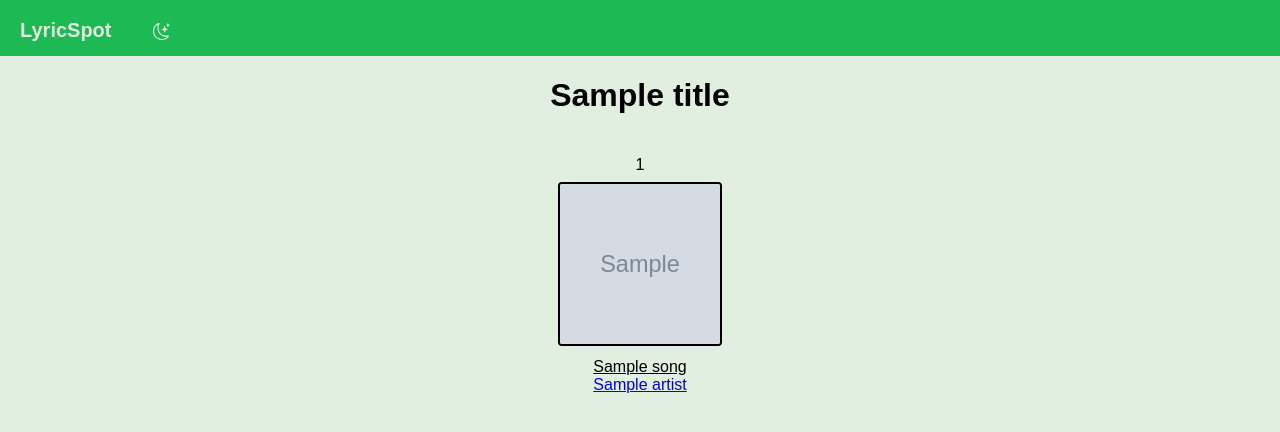
After one commit to PavelPashov/lyricspot, a Flask app: template src/templates/songs.html in a window 1280 px wide. The commit adds this page. Shown: the top 432 px of the page. Run offline with Flask 2, Linux system fonts and the light colour scheme; the template is opened without the code that fills it: most values are stand-ins (such as "Sample title", 1, 10 or a date in 2020); grey boxes marked "Sample" are stand-in pictures; some libraries are stand-ins or nearby versions.

Commit message:
Added routes for recent and top songs (#10)
Added an html template for song pages

Updated the style files accordingly

Changed some of the song attributes of the RecentSongs and TopSongs

Updated e2e tests

```diff
--- a/src/application.py
+++ b/src/application.py
@@ -2,7 +2,7 @@ import logging
 import time
 import os
 
-from flask import Flask,  redirect, render_template, request,  session
+from flask import Flask, redirect, render_template, request,  session
 from flask_restful import Api
 from flask_session import Session
 
@@ -49,6 +49,16 @@ app.config["SESSION_PERMANENT"] = False
 app.config["SESSION_TYPE"] = "filesystem"
 Session(app)
 
+# Endpoints for fetching data
+api.add_resource(CurrentLyricsAPI, '/api/v0/songs/lyrics')
+api.add_resource(PlayingSongAPI, '/api/v0/songs/current')
+api.add_resource(RecentSongAPI, '/api/v0/songs/recetly_played/<string:song_id>')
+api.add_resource(RecentSongLyricsAPI, '/api/v0/songs/recetly_played/lyrics/<string:song_id>')
+api.add_resource(RecentSongsAPI, '/api/v0/songs/recetly_played/')
+api.add_resource(TopSongAPI, '/api/v0/songs/top/<string:song_id>')
+api.add_resource(TopSongsAPI, '/api/v0/songs/top/')
+api.add_resource(TopSongLyricsAPI, '/api/v0/songs/top/lyrics/<string:song_id>')
+
 
 @refresh_token
 @app.route("/")
@@ -77,14 +87,16 @@ def hello():
     return redirect('/')
 
 
-api.add_resource(CurrentLyricsAPI, '/api/v0/songs/lyrics')
-api.add_resource(PlayingSongAPI, '/api/v0/songs/current')
-api.add_resource(RecentSongAPI, '/api/v0/songs/recetly_played/<string:song_id>')
-api.add_resource(RecentSongLyricsAPI, '/api/v0/songs/recetly_played/lyrics/<string:song_id>')
-api.add_resource(RecentSongsAPI, '/api/v0/songs/recetly_played/')
-api.add_resource(TopSongAPI, '/api/v0/songs/top/<string:song_id>')
-api.add_resource(TopSongsAPI, '/api/v0/songs/top/')
-api.add_resource(TopSongLyricsAPI, '/api/v0/songs/top/lyrics/<string:song_id>')
+@app.route("/top")
+def top_songs():
+    songs = TopSongsAPI().get()['songs']
+    return render_template('songs.html', songs=songs, title='Your 50 Top Played Tracks')
+
+
+@app.route("/recent")
+def recent_songs():
+    songs = RecentSongsAPI().get()['songs']
+    return render_template('songs.html', songs=songs, title='Your 50 Recently Played Tracks')
 
 
 @app.route('/player', methods=['POST'])
--- a/src/resources.py
+++ b/src/resources.py
@@ -51,7 +51,8 @@ class RecentSongsAPI(RecentSongAPI):
     @login_required
     def get(self):
         self.tracks.get_songs()
-        return [song.__dict__ for song in self.tracks.songs]
+        data = {'songs': [song.__dict__ for song in self.tracks.songs]}
+        return data
 
 
 class TopSongAPI(RecentSongAPI):
--- a/src/songs.py
+++ b/src/songs.py
@@ -72,7 +72,7 @@ class RecentSongs(Songs):
         """Get all recentely played songs."""
         try:
             url = f'https://api.spotify.com/v1/me/player/recently-played?limit={limit}'
-
+            print(session['token'])
             headers = {
                 'accept': 'application/json',
                 'Content-Type': 'application/json',
@@ -89,6 +89,7 @@ class RecentSongs(Songs):
                 song.artists = artists
                 song.album = item['track']['album']['name']
                 song.duration = item['track']['duration_ms']
+                song.image_link = item['track']['album']['images'][0]['url']
                 song.link = item['track']['external_urls']['spotify']
                 song.progress = 100
                 song.is_playing = False
@@ -126,10 +127,11 @@ class TopSongs(Songs):
             song.date = item['album']['release_date']
             song.artists = []
             for artist in item['artists']:
-                song.artists.append({'name': artist['name']})
+                song.artists.append({'name': artist['name'], 'link': artist['external_urls']['spotify']})
             song.duration = item['duration_ms']
             song.song_id = item['id']
             song.name = item['name']
+            song.link = item['external_urls']['spotify']
             song.popularity = item['popularity']
             self.songs.append(song)
 
--- a/src/static/darkstyles.css
+++ b/src/static/darkstyles.css
@@ -5,7 +5,6 @@
   --main-green: #1DB954;
   --main-grey: #DCDCDC;
 }
-
 
 body {
   margin: 0;
@@ -164,11 +163,11 @@
   outline: none;
 }
 
-  .song-name a, .song-artist span a {
+.song-name a, .song-artist span a, .song-artist a {
   color: var(--highlight);
 }
 
-  .song-name a:hover, .song-artist span a:hover {
+.song-name a:hover, .song-artist span a:hover, .song-artist a:hover {
   color: var(--main-green);
 }
 
@@ -180,11 +179,16 @@
   margin-bottom: 100px;
   text-shadow: 0 0 1px var(--main-grey);
   text-align: center;
-    white-space: pre-wrap;       /* Since CSS 2.1 */
-    white-space: -moz-pre-wrap;  /* Mozilla, since 1999 */
-    white-space: -pre-wrap;      /* Opera 4-6 */
-    white-space: -o-pre-wrap;    /* Opera 7 */
-    word-wrap: break-word;       /* Internet Explorer 5.5+ */
+  white-space: pre-wrap;
+  /* Since CSS 2.1 */
+  white-space: -moz-pre-wrap;
+  /* Mozilla, since 1999 */
+  white-space: -pre-wrap;
+  /* Opera 4-6 */
+  white-space: -o-pre-wrap;
+  /* Opera 7 */
+  word-wrap: break-word;
+  /* Internet Explorer 5.5+ */
 }
 
 pre a, .collection-link a {
@@ -210,14 +214,14 @@
   color: var(--highlight);
 }
 
-  label[for="song"]{
+label[for="song"] {
   display: block;
   padding: 2px;
   margin: 2px;
   font-weight: bold;
 }
 
-  label a {
+label a, a {
   text-decoration: none;
 }
 
@@ -229,7 +233,7 @@
   border: 2px solid var(--highlight);
 }
 
-  img:hover{
+img:hover {
   border: 2px solid var(--main-green);
 }
 
@@ -245,12 +249,29 @@
   padding: 1px 5px;
 }
 
-  #next:hover > .bi { fill: var(--main-green); }
-  #previous:hover > .bi { fill: var(--main-green); }
-  #play:hover > .bi { fill: var(--main-green); }
-  #next:focus > .bi { fill: var(--main-green); }
-  #previous:focus > .bi { fill: var(--main-green); }
-  #play:focus > .bi { fill: var(--main-green); }
+#next:hover>.bi {
+  fill: var(--main-green);
+}
+
+#previous:hover>.bi {
+  fill: var(--main-green);
+}
+
+#play:hover>.bi {
+  fill: var(--main-green);
+}
+
+#next:focus>.bi {
+  fill: var(--main-green);
+}
+
+#previous:focus>.bi {
+  fill: var(--main-green);
+}
+
+#play:focus>.bi {
+  fill: var(--main-green);
+}
 
 .sun-moon-icon:hover {
   fill: var(--highlight);
@@ -295,35 +316,54 @@
 .loader-wrap {
   display: none
 }
+
 .loader {
   width: 32px;
   height: 32px;
   margin: 0 auto;
   text-align: center;
   display: block;
-    background: url('ajax-loader-dark.gif')
-                no-repeat center center;
+  background: url('ajax-loader-dark.gif') no-repeat center center;
 }
 
+.card-container {
+  display: flex;
+  justify-content: center;
+  justify-content: space-around;
+  flex-wrap: wrap;
+  width: 80%;
+  margin: 0 auto;
+}
+
+.card {
+  display: flex;
+  flex-direction: column;
+  /* justify-content: flex-start; */
+  margin: 2%;
+  padding: 20;
+  color: var(--highlight);
+  width: 25%;
+  height: 5%;
+}
+
+.card-name, .card-artist, .card-img, .card-position {
+  margin: 0 auto;
+}
 
 @media screen and (max-width: 600px) {
   body {
     margin-left: 0;
   }
-
-    .navbar div:not(:first-child, :last-child, :nth-child(4)){
+  .navbar div:not(:first-child, :last-child, :nth-child(4)) {
     display: none;
   }
-
   .navbar {
     width: 92%;
   }
-
   .navbar div {
     float: left;
     display: block;
   }
-
   div.apperance, div.logout {
     float: right;
     vertical-align: middle;
@@ -331,21 +371,27 @@
     padding-left: 16px;
     margin-right: 1%;
   }
-
-    .logout a:visited, .logout a  {
+  .logout a:visited, .logout a {
     text-decoration: none;
     color: var(--standard);
   }
-
   pre {
-        white-space: pre-wrap;       /* Since CSS 2.1 */
-        white-space: -moz-pre-wrap;  /* Mozilla, since 1999 */
-        white-space: -pre-wrap;      /* Opera 4-6 */
-        white-space: -o-pre-wrap;    /* Opera 7 */
-        word-wrap: break-word;       /* Internet Explorer 5.5+ */
+    white-space: pre-wrap;
+    /* Since CSS 2.1 */
+    white-space: -moz-pre-wrap;
+    /* Mozilla, since 1999 */
+    white-space: -pre-wrap;
+    /* Opera 4-6 */
+    white-space: -o-pre-wrap;
+    /* Opera 7 */
+    word-wrap: break-word;
+    /* Internet Explorer 5.5+ */
   }
-    button{
+  button {
     border: .5px solid #0e4f1f;
     box-shadow: 2px 2px var(--main-green);
   }
+  .card {
+    width: 100%;
   }
+}
--- a/src/static/lightstyles.css
+++ b/src/static/lightstyles.css
@@ -178,11 +178,16 @@
   margin-bottom: 100px;
   text-shadow: 0 0 1px var(--main-grey);
   text-align: center;
-    white-space: pre-wrap;       /* Since CSS 2.1 */
-    white-space: -moz-pre-wrap;  /* Mozilla, since 1999 */
-    white-space: -pre-wrap;      /* Opera 4-6 */
-    white-space: -o-pre-wrap;    /* Opera 7 */
-    word-wrap: break-word;       /* Internet Explorer 5.5+ */
+  white-space: pre-wrap;
+  /* Since CSS 2.1 */
+  white-space: -moz-pre-wrap;
+  /* Mozilla, since 1999 */
+  white-space: -pre-wrap;
+  /* Opera 4-6 */
+  white-space: -o-pre-wrap;
+  /* Opera 7 */
+  word-wrap: break-word;
+  /* Internet Explorer 5.5+ */
 }
 
 pre a, .collection-link a {
@@ -208,7 +213,7 @@
   color: var(--highlight);
 }
 
-  label[for="song"]{
+label[for="song"] {
   display: block;
   padding: 2px;
   margin: 2px;
@@ -227,7 +232,7 @@
   border: 2px solid var(--highlight);
 }
 
-  img:hover{
+img:hover {
   border: 2px solid var(--main-green);
 }
 
@@ -243,12 +248,29 @@
   padding: 1px 5px;
 }
 
-  #next:hover > .bi { fill: var(--main-green); }
-  #previous:hover > .bi { fill: var(--main-green); }
-  #play:hover > .bi { fill: var(--main-green); }
-  #next:focus > .bi { fill: var(--main-green); }
-  #previous:focus > .bi { fill: var(--main-green); }
-  #play:focus > .bi { fill: var(--main-green); }
+#next:hover>.bi {
+  fill: var(--main-green);
+}
+
+#previous:hover>.bi {
+  fill: var(--main-green);
+}
+
+#play:hover>.bi {
+  fill: var(--main-green);
+}
+
+#next:focus>.bi {
+  fill: var(--main-green);
+}
+
+#previous:focus>.bi {
+  fill: var(--main-green);
+}
+
+#play:focus>.bi {
+  fill: var(--main-green);
+}
 
 .sun-moon-icon:hover {
   fill: var(--highlight);
@@ -283,8 +305,8 @@
 }
 
 input {
+  display: block;
   text-align: center;
-    display: block;
   margin: 0 auto;
   padding: 8px;
   margin-bottom: 16px;
@@ -293,36 +315,54 @@
 .loader-wrap {
   display: none
 }
+
 .loader {
   width: 32px;
   height: 32px;
   margin: 0 auto;
   text-align: center;
   display: block;
-    background: url('ajax-loader-light.gif')
-                no-repeat center center;
+  background: url('ajax-loader-dark.gif') no-repeat center center;
 }
 
+.card-container {
+  display: flex;
+  justify-content: center;
+  justify-content: space-around;
+  flex-wrap: wrap;
+  width: 80%;
+  margin: 0 auto;
+}
 
+.card {
+  display: flex;
+  flex-direction: column;
+  /* justify-content: flex-start; */
+  margin: 2%;
+  padding: 20;
+  color: var(--highlight);
+  width: 25%;
+  height: 5%;
+}
+
+.card-name, .card-artist, .card-img, .card-position {
+  margin: 0 auto;
+}
 
 @media screen and (max-width: 600px) {
   body {
     margin-left: 0;
   }
-
-    .navbar div:not(:first-child, :last-child, :nth-child(4)){
+  .navbar div:not(:first-child, :last-child, :nth-child(4)) {
     display: none;
   }
-
   .navbar {
     width: 92%;
   }
-
   .navbar div {
     float: left;
     display: block;
   }
-
   div.apperance, div.logout {
     float: right;
     vertical-align: middle;
@@ -330,20 +370,31 @@
     padding-left: 16px;
     margin-right: 1%;
   }
-
-    .logout a:visited, .logout a  {
+  .logout a:visited, .logout a {
     text-decoration: none;
     color: var(--standard);
   }
-
   pre {
-        white-space: pre-wrap;       /* Since CSS 2.1 */
-        white-space: -moz-pre-wrap;  /* Mozilla, since 1999 */
-        white-space: -pre-wrap;      /* Opera 4-6 */
-        white-space: -o-pre-wrap;    /* Opera 7 */
-        word-wrap: break-word;       /* Internet Explorer 5.5+ */
+    white-space: pre-wrap;
+    /* Since CSS 2.1 */
+    white-space: -moz-pre-wrap;
+    /* Mozilla, since 1999 */
+    white-space: -pre-wrap;
+    /* Opera 4-6 */
+    white-space: -o-pre-wrap;
+    /* Opera 7 */
+    word-wrap: break-word;
+    /* Internet Explorer 5.5+ */
   }
-    button{
+  button {
+    border: .5px solid #0e4f1f;
+    box-shadow: 2px 2px var(--main-green);
+  }
+  .card {
+    word-wrap: break-word;
+    /* Internet Explorer 5.5+ */
+  }
+  button {
     border: .5px solid #0e4f1f;
     box-shadow: 2px 2px var(--main-green);
   }
--- a/src/templates/layout.html
+++ b/src/templates/layout.html
@@ -28,7 +28,7 @@
         <ul class="navbar-nav">
           {% if session['country'] %}
           <li class="nav-item">
-            <a class="nav-link" href="/api/v0/songs/top/">Top Tracks
+            <a class="nav-link" href="top">Top Tracks
             </a>
           </li>
           <li class="nav-item">
@@ -36,7 +36,7 @@
             </a>
           </li>
           <li class="nav-item">
-            <a class="nav-link" href="/api/v0/songs/recetly_played/">Recently Played
+            <a class="nav-link" href="/recent">Recently Played
             </a>
           </li>
         </ul>
--- /dev/null
+++ b/src/templates/songs.html
@@ -0,0 +1,26 @@
+{% extends "layout.html" %}
+{% block main %}
+<div class="box">
+    <h1 class='page-title'>{{title}}</h1>
+</div>
+<div class="box card-container">
+    {% for song in songs %}
+    <div class="card">
+        <div class="card-position">
+            {{loop.index }}
+        </div>
+        <div class="card-img">
+            <img alt="album cover" src={{song.image_link}}>
+        </div>
+        <div class="card-name song-name">
+            <a href={{song.link}} target="_blank">{{song.name}}
+            </a>
+        </div>
+        <div class="card-artist song-artist">
+            <a href={{song.artists[0].link}} target="_blank">{{song.artists[0].name}}
+            </a>
+        </div>
+    </div>
+    {% endfor %}
+</div>
+{% endblock %}
```
Also changed, not shown: tests/test_song_endpoints.py (+4 -4 lines). Lines whose indentation alone changed are shown as unchanged.
